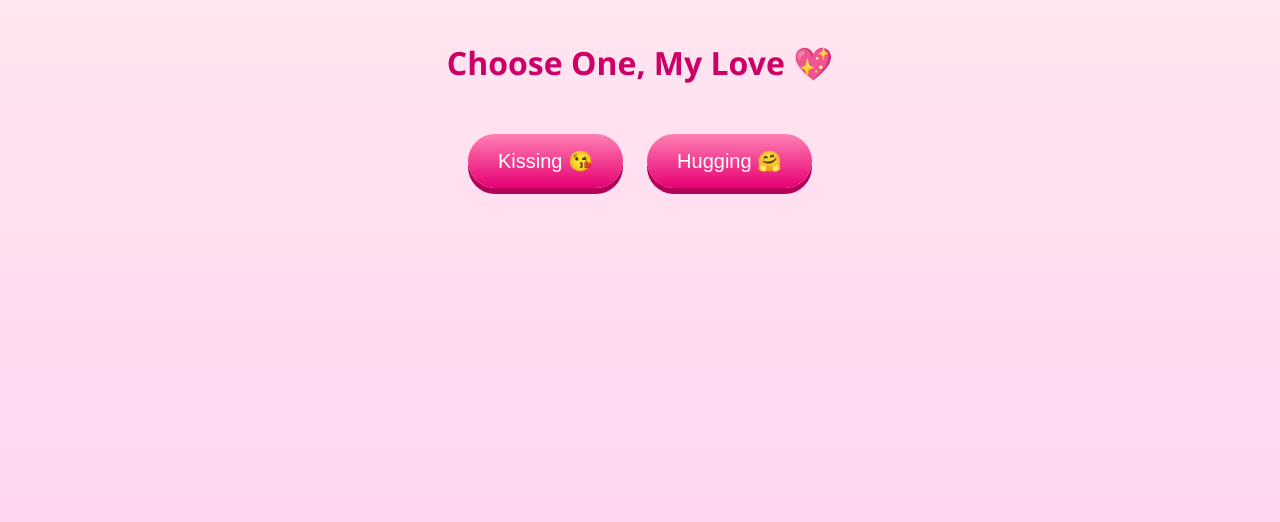
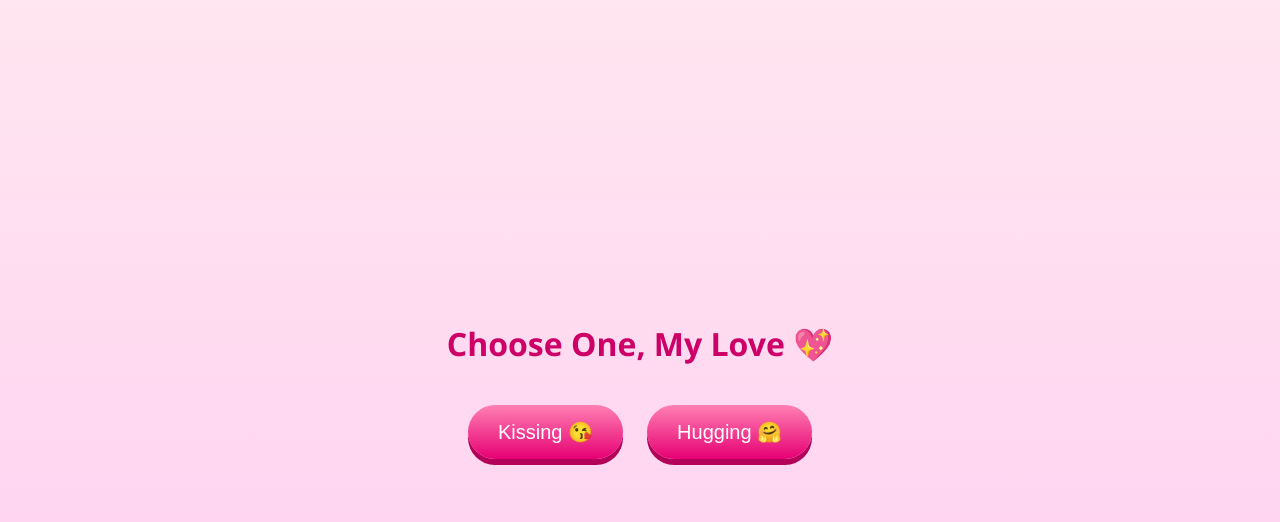
Before and after one commit to OTT-Dreams/Choose-a-option, a plain HTML site: page index.html in a window 1280 px wide. Drawn offline with Linux system fonts and the light colour scheme.

Commit message:
Update index.html

```diff
--- a/index.html
+++ b/index.html
@@ -5,23 +5,32 @@
   <meta name="viewport" content="width=device-width, initial-scale=1.0"/>
   <title>Just For You ❤️</title>
   <style>
-    body {
+    html, body {
       margin: 0;
-      padding: 20px;
+      padding: 0;
       font-family: 'Segoe UI', sans-serif;
       background: linear-gradient(to bottom, #ffe6f0, #ffccf2);
+      height: 100%;
+      width: 100%;
+    }
+
+    body {
       display: flex;
-      flex-direction: column;
       align-items: center;
-      justify-content: flex-start;
-      min-height: 100vh;
+      justify-content: center;
+    }
+
+    .container {
       text-align: center;
+      width: 100%;
+      max-width: 900px;
+      padding: 20px;
       box-sizing: border-box;
     }
 
     h1 {
       color: #cc0066;
-      margin-bottom: 40px;
+      margin-bottom: 30px;
     }
 
     .btn {
@@ -52,8 +61,6 @@
       font-size: 24px;
       color: #800040;
       animation: fadeIn 0.6s ease-in-out;
-      max-width: 90%;
-      width: 100%;
     }
 
     @keyframes fadeIn {
@@ -62,7 +69,6 @@
     }
 
     .gif-container {
-      position: relative;
       width: 100%;
       max-width: 800px;
       aspect-ratio: 16 / 9;
@@ -75,12 +81,14 @@
     .gif-container img {
       width: 100%;
       height: 100%;
-      object-fit: cover;
+      object-fit: contain; /* Keep full GIF within */
       display: block;
+      background: #fff;
     }
   </style>
 </head>
 <body>
+  <div class="container">
     <h1>Choose One, My Love 💖</h1>
 
     <div>
@@ -89,6 +97,7 @@
     </div>
 
     <div id="result"></div>
+  </div>
 
   <script>
     const kissMessages = [
```
Lines whose indentation alone changed are shown as unchanged.
